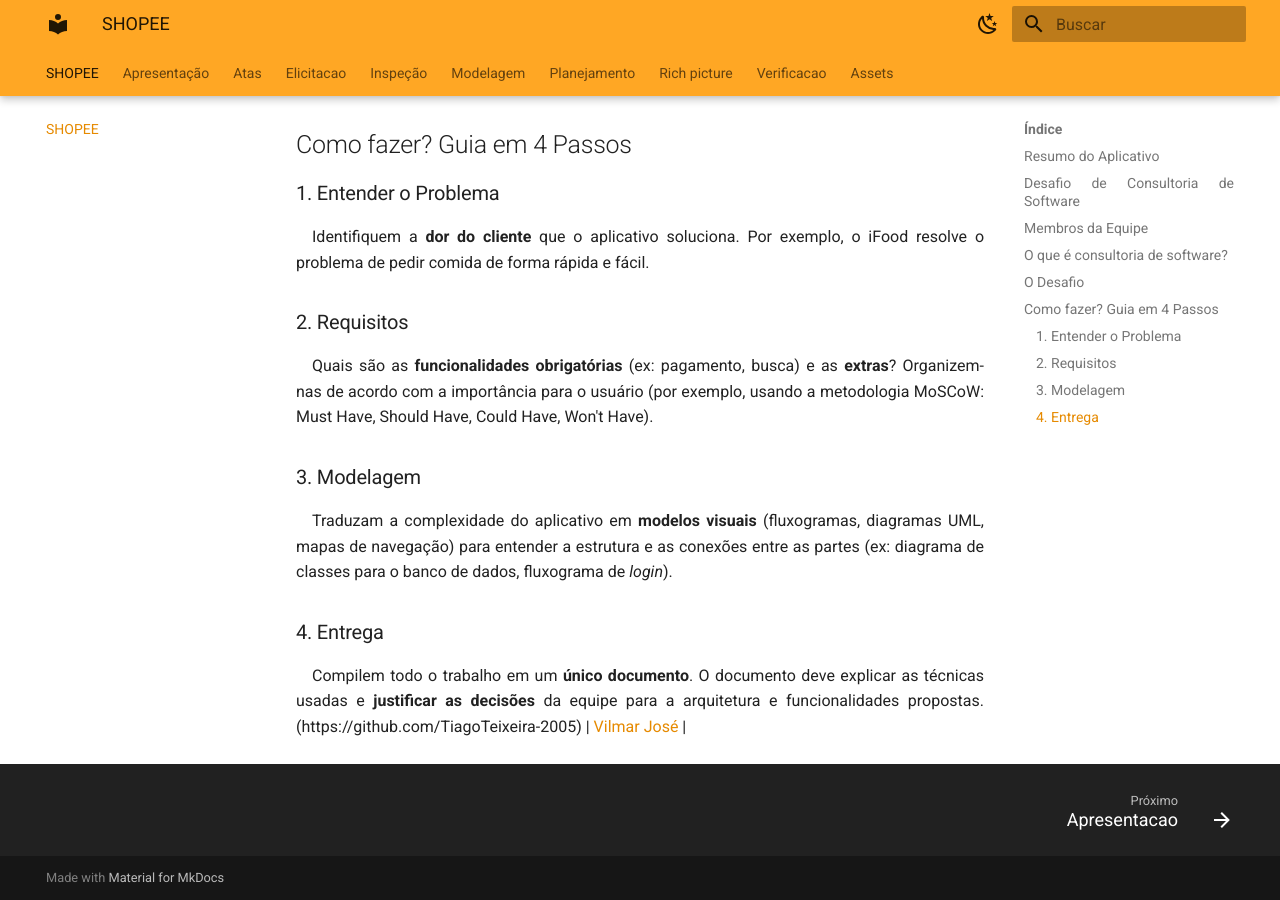
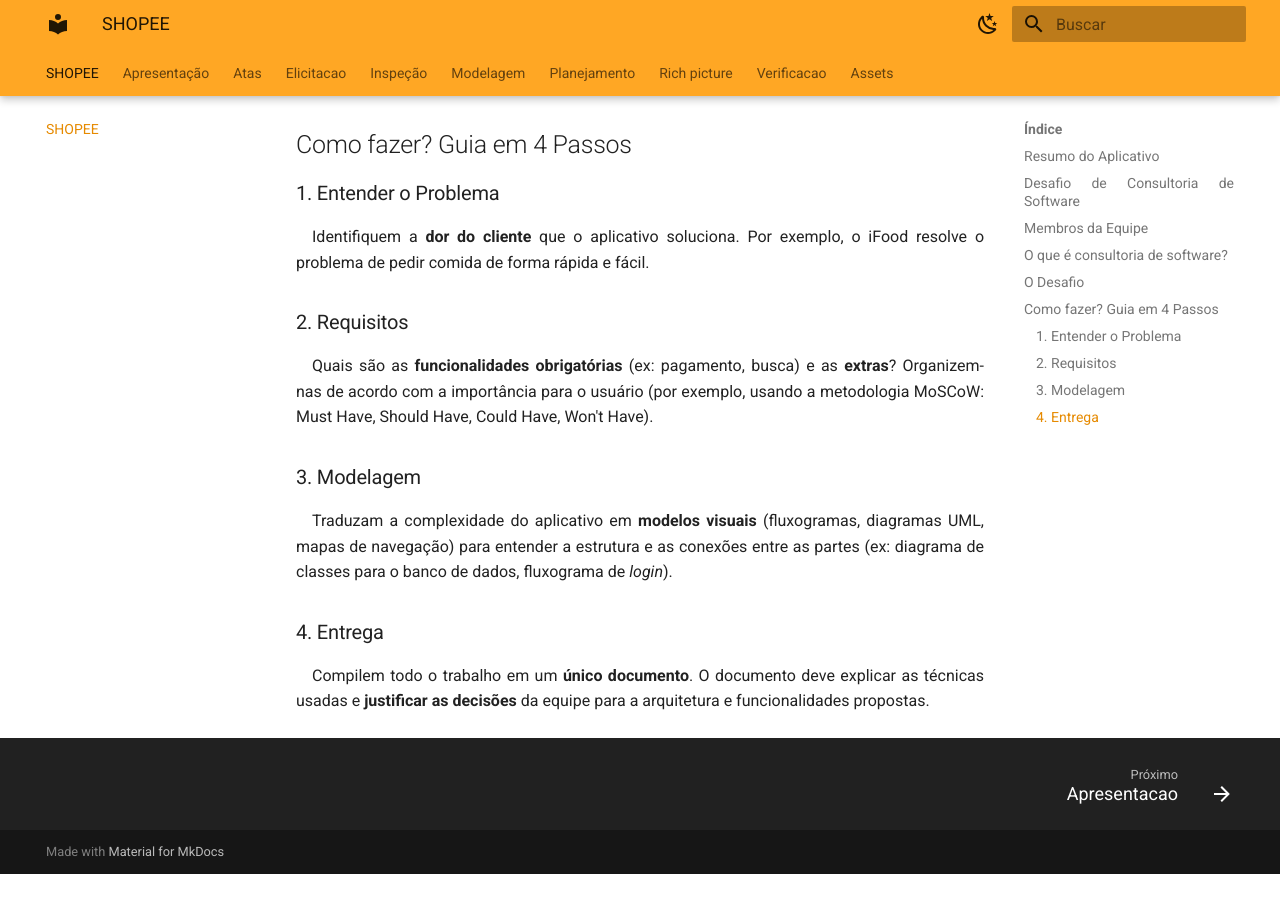
Before and after one commit to JoaoPC10/Desafio1-TraineeEngNet-2025-Shopee, an MkDocs documentation site: the page built from docs/index.md, in a window 1280 px wide and 900 px high, scrolled down 1822 px. Built offline with MkDocs 1.6.1 and Material for MkDocs 9.7.7, drawn with Linux system fonts in a browser that asks for light colours; after the commit the page ends 2696 px from its top, so only the background shows below that.

Commit message:
Update index.md

```diff
--- a/docs/index.md
+++ b/docs/index.md
@@ -54,4 +54,4 @@
 
 ### 4. Entrega
 
-Compilem todo o trabalho em um **único documento**. O documento deve explicar as técnicas usadas e **justificar as decisões** da equipe para a arquitetura e funcionalidades propostas.(https://github.com/TiagoTeixeira-2005) | [Vilmar José](https://github.com/VilmarFagundes) |
+Compilem todo o trabalho em um **único documento**. O documento deve explicar as técnicas usadas e **justificar as decisões** da equipe para a arquitetura e funcionalidades propostas.
```
